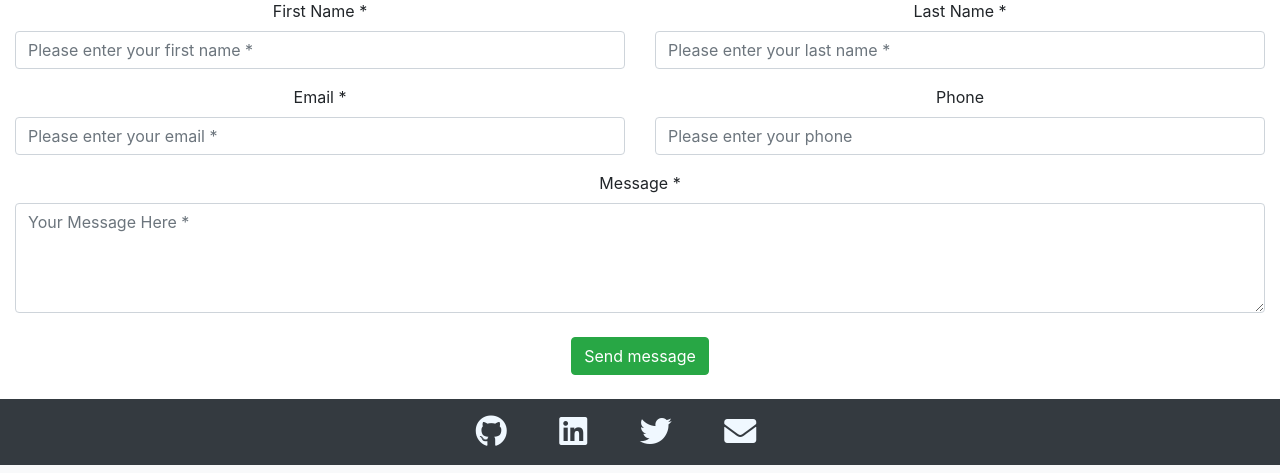
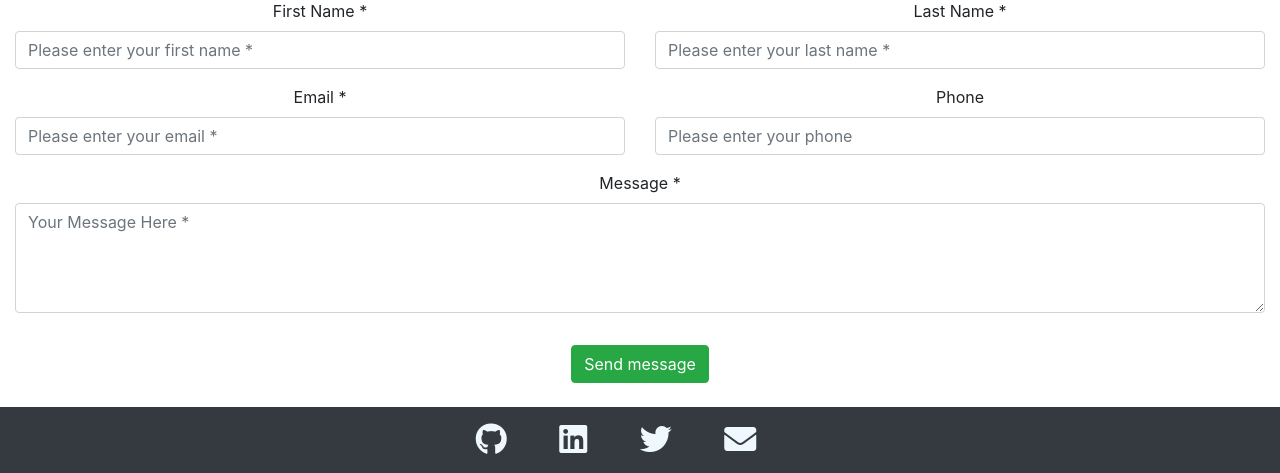
Before and after one commit to jticer4/my-pwp-james, a PHP site: page / in a window 1280 px wide. Shown: the part 2226-2699 px from the top of the page. Run offline with PHP 8.4, Linux system fonts and the light colour scheme; some libraries are stand-ins or nearby versions.

Commit message:
added just a bit more to the top margin of the submit button

```diff
--- a/public_html/index.php
+++ b/public_html/index.php
@@ -266,7 +266,7 @@
 					</div>
 					<div class="col-md-12">
 						<div class="g-recaptcha" data-sitekey="6LejZlwUAAAAAAIlsGpxlvjAUa-2ku404Mx4XCgc"></div>
-						<input type="submit" class="btn btn-success btn-send mt-2" value="Send message">
+						<input type="submit" class="btn btn-success btn-send mt-3" value="Send message">
 					</div>
 				</div>
 			</form>
```
